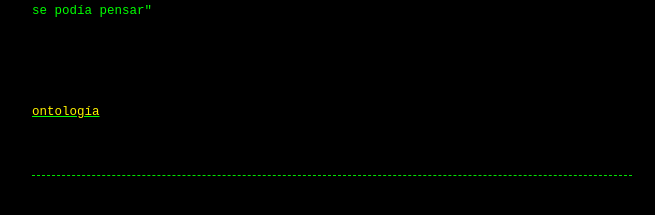
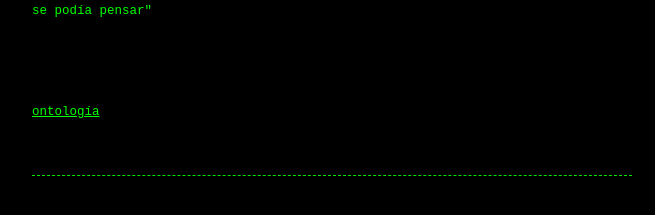
Before and after one commit to Guerrillaradio/Kurt_Godel, a Jekyll site: the page built from index.md, in a window 1280 px wide. Shown: the part 355-570 px from the top of the page, without its empty margins (308-963 px from the left). Built offline with Jekyll 4.4.1, drawn with Linux system fonts in a browser that asks for light colours; our own code applies the rules of GitHub Pages for plain Markdown files.

Commit message:
Update index.md

```diff
--- a/index.md
+++ b/index.md
@@ -10,5 +10,5 @@
 <p>"había descubierto lo que parecía ser un límite ontológico más allá del cual no se podía pensar"
 <p>
 <p>
-<div><font color="#fff300"></font></div><div></div><div><font color="#fff300"> </font><font color="#fff300"> </font></div>
-<a href="https://es.wikipedia.org/wiki/Ontolog%C3%ADa"><div><font color="#fff300">ontología</font></div><div></div><div><font color="#fff300"> </font><font color="#fff300"> </font></div></a>
+<div><font color="#00ff00"></font></div><div></div><div><font color="#00ff00"> </font><font color="#00ff00"> </font></div>
+<a href="https://es.wikipedia.org/wiki/Ontolog%C3%ADa"><div><font color="#00ff00">ontología</font></div><div></div><div><font color="#00ff00"> </font><font color="#00ff00"> </font></div></a>
```
